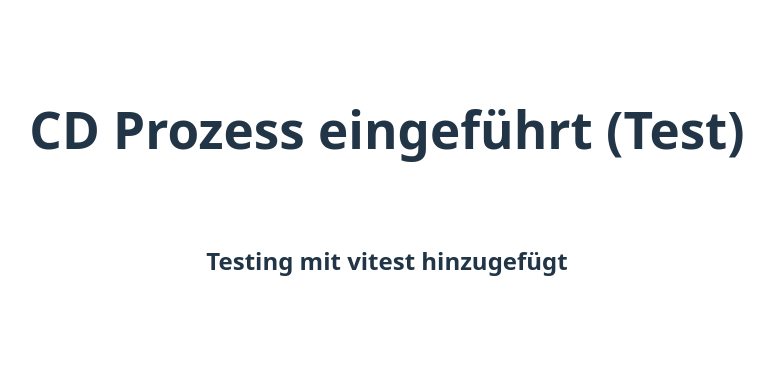
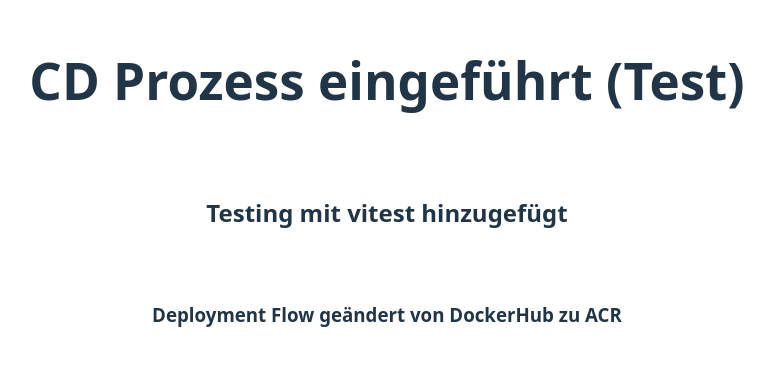
Before and after one commit to MaxPres13/project1-ci-cd, a React app in the folder frontend/: page / in a window 1280 px wide. Shown: the part 217-582 px from the top of the page, without its empty margins (253-1027 px from the left). Built offline with nearby package versions, Linux system fonts and the light colour scheme; the HTML template or start-up script is replaced by a standard one.

Commit message:
use docker login action instead of azure cli (docker login via cli not possible)

```diff
--- a/frontend/src/App.tsx
+++ b/frontend/src/App.tsx
@@ -4,6 +4,7 @@
 		<div className="wrapper">
 			<h1>CD Prozess eingeführt (Test)</h1>{" "}
 			<h2>Testing mit vitest hinzugefügt</h2>
+			<h3>Deployment Flow geändert von DockerHub zu ACR</h3>
 		</div>
 	);
 }
```
